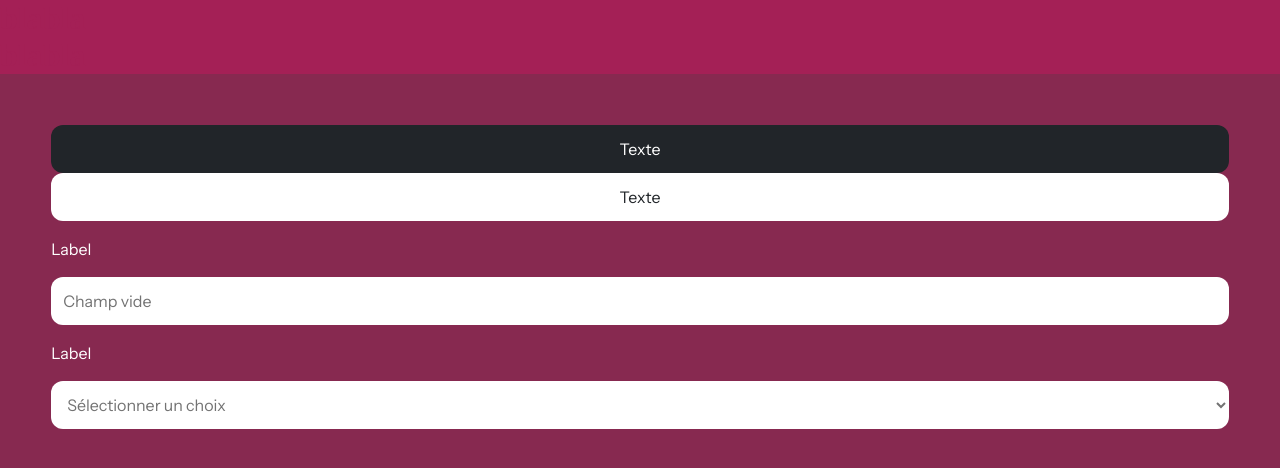
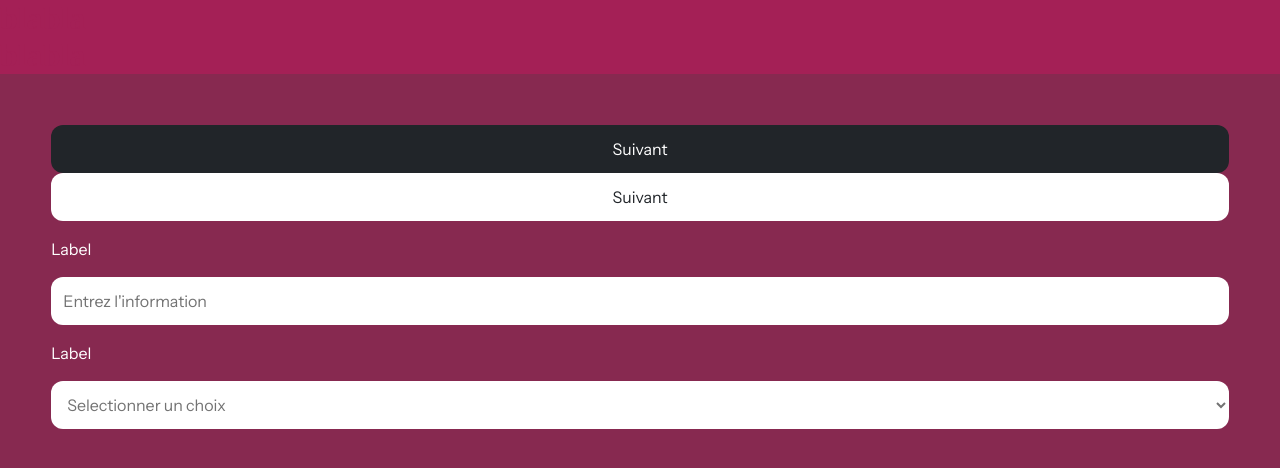
Before and after one commit to LePeteMul/Externatic, a React (Vite) app in the folder frontend/: page / in a window 1280 px wide. Shown: the top 468 px of the page. Built offline with nearby package versions, Linux system fonts and the light colour scheme.

Commit message:
update variables boutons et input

```diff
--- a/frontend/src/components/Elements/BlackButton.jsx
+++ b/frontend/src/components/Elements/BlackButton.jsx
@@ -1,11 +1,19 @@
 import React from "react";
+import PropTypes from "prop-types";
 
-function BlackButton() {
+function BlackButton({ buttonName, buttonFunction }) {
   return (
     <div className="BlackButton">
-      <button type="button">Texte</button>
+      <button type="button" onClick={buttonFunction}>
+        {buttonName}
+      </button>
     </div>
   );
 }
 
+BlackButton.propTypes = {
+  buttonName: PropTypes.string.isRequired,
+  buttonFunction: PropTypes.string.isRequired,
+};
+
 export default BlackButton;
--- a/frontend/src/components/Elements/InputList.jsx
+++ b/frontend/src/components/Elements/InputList.jsx
@@ -1,6 +1,7 @@
 import React, { useState } from "react";
+import PropTypes from "prop-types";
 
-function InputList() {
+function InputList({ label, inputMessage, data }) {
   const [classSelect, setClassSelect] = useState("notselected");
 
   const handleSelect = () => {
@@ -10,24 +11,32 @@ function InputList() {
   return (
     <div className="InputList">
       <br />
-      <label htmlFor="label">Label </label>
+      <label htmlFor="label">{label} </label>
       <br />
       <select className={classSelect} onChange={handleSelect}>
         <option className="notselected" value="">
-          Sélectionner un choix
+          {inputMessage}
         </option>
-        <option className="selected" value="choix1">
-          Choix n°1
-        </option>
-        <option className="selected" value="choix2">
-          Choix n°2
-        </option>
-        <option className="selected" value="choix3">
-          Choix n°3
-        </option>
+        {data.map((element) => {
+          return (
+            <option
+              className="selected"
+              value={element.value}
+              key={element.value}
+            >
+              {element.name}
+            </option>
+          );
+        })}
       </select>
     </div>
   );
 }
 
+InputList.propTypes = {
+  label: PropTypes.string.isRequired,
+  inputMessage: PropTypes.string.isRequired,
+  data: PropTypes.string.isRequired,
+};
+
 export default InputList;
--- a/frontend/src/components/Elements/InputText.jsx
+++ b/frontend/src/components/Elements/InputText.jsx
@@ -1,7 +1,8 @@
 import React, { useState } from "react";
+import PropTypes from "prop-types";
 
-function InputText() {
-  const [entry, setEntry] = useState("Champ vide");
+function InputText({ label, inputMessage }) {
+  const [entry, setEntry] = useState(inputMessage);
 
   const handleClickInput = () => {
     setEntry("");
@@ -14,10 +15,10 @@ function InputText() {
   return (
     <div className="InputText">
       <br />
-      <label htmlFor="label">Label </label>
+      <label htmlFor="label">{label} </label>
       <br />
       <input
-        className={entry === "Champ vide" ? "notselected" : "selected"}
+        className={entry === inputMessage ? "notselected" : "selected"}
         type="text"
         value={entry}
         onChange={handleChangeInput}
@@ -27,4 +28,9 @@ function InputText() {
   );
 }
 
+InputText.propTypes = {
+  label: PropTypes.string.isRequired,
+  inputMessage: PropTypes.string.isRequired,
+};
+
 export default InputText;
--- a/frontend/src/components/Elements/WhiteButton.jsx
+++ b/frontend/src/components/Elements/WhiteButton.jsx
@@ -1,11 +1,19 @@
 import React from "react";
+import PropTypes from "prop-types";
 
-function WhiteButton() {
+function WhiteButton({ buttonName, buttonFunction }) {
   return (
     <div className="WhiteButton">
-      <button type="button">Texte</button>
+      <button type="button" onClick={buttonFunction}>
+        {buttonName}
+      </button>
     </div>
   );
 }
 
+WhiteButton.propTypes = {
+  buttonName: PropTypes.string.isRequired,
+  buttonFunction: PropTypes.string.isRequired,
+};
+
 export default WhiteButton;
--- a/frontend/src/pages/HomePage/HomePage.jsx
+++ b/frontend/src/pages/HomePage/HomePage.jsx
@@ -10,12 +10,25 @@ function HomePage() {
     <div className="HomePage">
       <HeaderBasic />
       <div className="boxWithoutHeader">
-        <BlackButton />
-        <WhiteButton />
-        <InputText />
-        <InputList />
+        <BlackButton
+          buttonName="Suivant"
+          buttonFunction={console.info("Fonction")}
+        />
+        <WhiteButton
+          buttonName="Suivant"
+          buttonFunction={console.info("Fonction")}
+        />
+        <InputText label="Label" inputMessage={"Entrez l'information"} />
+        <InputList
+          label="Label"
+          inputMessage="Selectionner un choix"
+          data={[
+            { value: "choix1", name: "Choix n°1" },
+            { value: "choix2", name: "Choix n°2" },
+            { value: "choix3", name: "Choix n°3" },
+          ]}
+        />
       </div>
-
     </div>
   );
 }
```
